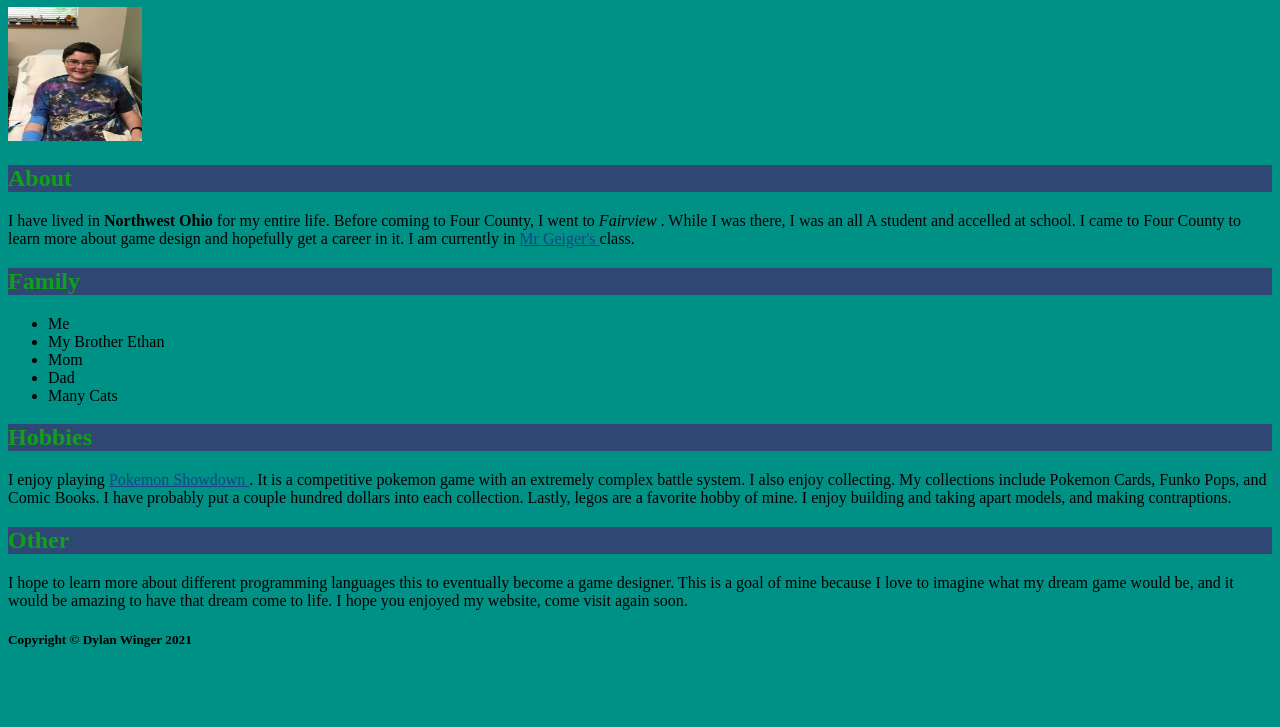
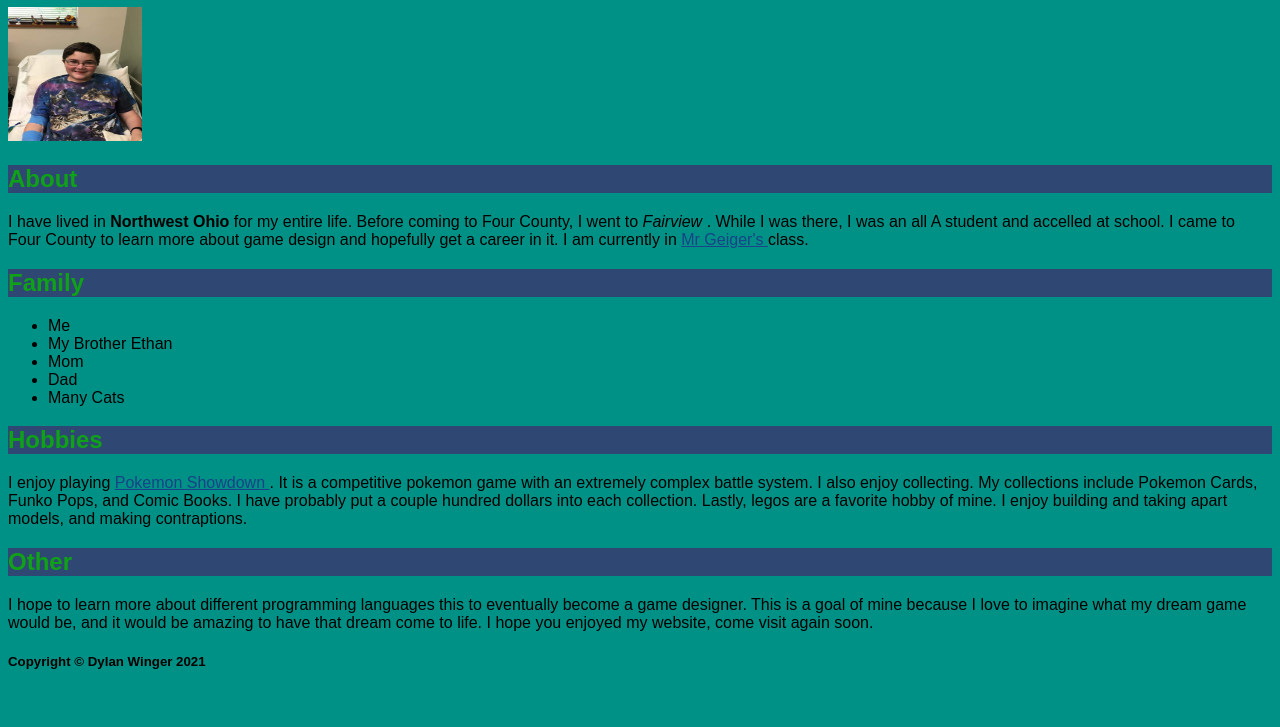
Before and after one commit to dwinger175/myweb, a plain HTML site: page index.html in a window 1280 px wide. Shown: the part 73-800 px from the top of the page. Drawn offline with Linux system fonts and the light colour scheme.

Commit message:
Changed font to gill sans

```diff
--- a/myStyle.css
+++ b/myStyle.css
@@ -18,5 +18,5 @@ body
 {
 	color: black;
 	background-color: #009186;
-
+	font-family: "gill-sans", sans-serif;
 }
```
